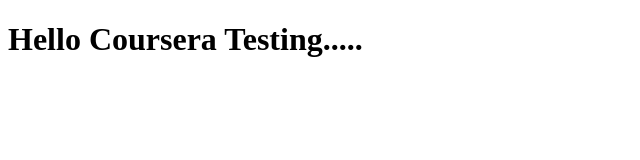
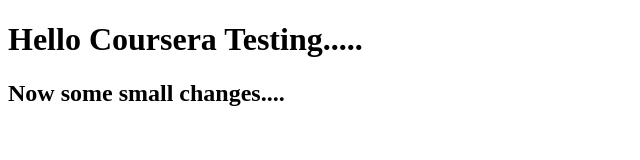
Before and after one commit to mallick9732/coursera-frontend-hopkinsuniv, a plain HTML site: page index.html in a window 1280 px wide. Shown: the whole page, without its empty margins (0-640 px from the left). Drawn offline with Linux system fonts and the light colour scheme.

Commit message:
Some small changes in contents

```diff
--- a/index.html
+++ b/index.html
@@ -7,5 +7,6 @@
 </head>
 <body>
 	<h1>Hello Coursera Testing.....</h1>
+	<h2>Now some small changes....</h2>
 </body>
 </html>
```
